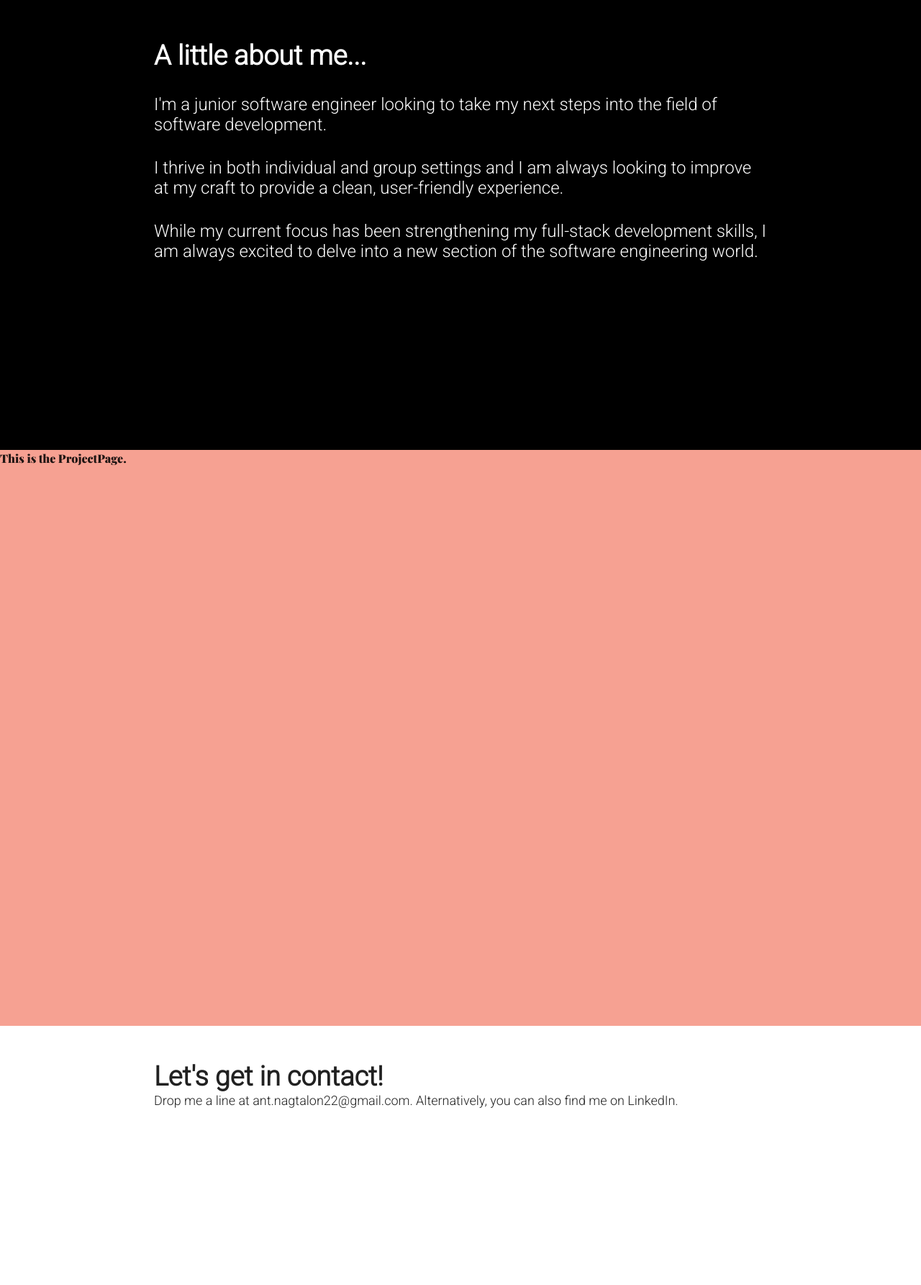
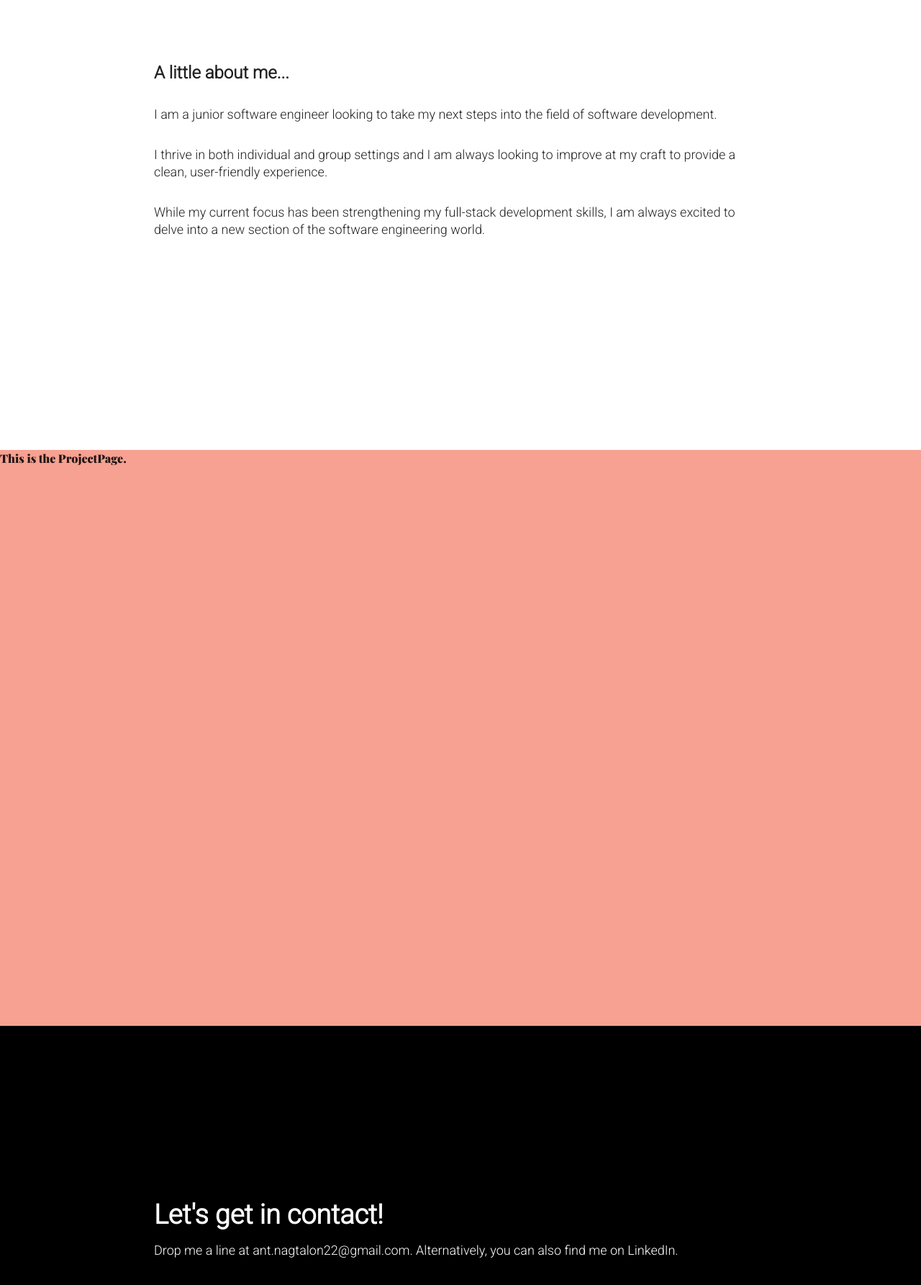
Before and after one commit to allen-nagtalon/portfolio-site, a React (Create React App) app: page / in a window 1280 px wide. Shown: the part 975-2760 px from the top of the page at 72% size. Before the commit the page ends 2564 px from the top, so only its background shows below. Built offline with nearby package versions, Linux system fonts and the light colour scheme.

Commit message:
Text and spacing adjustments

```diff
--- a/src/components/Footer/Footer.js
+++ b/src/components/Footer/Footer.js
@@ -6,22 +6,27 @@ const Footer = _ => {
     <AppBar
       position='static'
       elevation={0}
-      color='transparent'
       sx={{
-        py: 6
+        py: 30
       }}
     >
       <Toolbar>
         <Container maxWidth='md'>
-          <Box sx={{ flexGrow: 1 }}>
-            <Typography variant='h1'>
-              Let's get in contact!
-            </Typography>
-            <Typography variant='h5'>
-              Drop me a line at ant.nagtalon22@gmail.com. Alternatively, you can also find me on LinkedIn.
-            </Typography>
+          <Box
+            sx={{
+              display: 'flex',
+              flexDirection: 'row'
+            }}
+          >
+            <Box sx={{ flexGrow: 2 }}>
+              <Typography variant='h1' mb={2}>
+                Let's get in contact!
+              </Typography>
+              <Typography variant='h5'>
+                Drop me a line at ant.nagtalon22@gmail.com. Alternatively, you can also find me on LinkedIn.
+              </Typography>
+            </Box>
           </Box>
-
         </Container>
       </Toolbar>
     </AppBar>
--- a/src/pages/AboutPage/AboutPage.js
+++ b/src/pages/AboutPage/AboutPage.js
@@ -9,44 +9,38 @@ const AboutPage = _ => {
         width: '100vw',
         height: '100vh',
         alignItems: 'center',
-        bgcolor: 'primary.main'
       }}
     >
       <Container
         maxWidth='md'
       >
         <Typography
-          variant='h1'
+          variant='h3'
           py={2}
-          sx={{ color: 'white.main' }}
         >
           A little about me...
         </Typography>
         <Typography
-          variant='h3'
+          variant='h5'
           py={2}
-          sx={{ color: 'white.main' }}
         >
-          I'm a junior software engineer looking to take my next steps into the field of software development.
+          I am a junior software engineer looking to take my next steps into the field of software development.
         </Typography>
         <Typography
-          variant='h3'
+          variant='h5'
           py={2}
-          sx={{ color: 'white.main' }}
         >
           I thrive in both individual and group settings and I am always looking to improve at my craft to provide a clean, user-friendly experience.
         </Typography>
         <Typography
-          variant='h3'
+          variant='h5'
           py={2}
-          sx={{ color: 'white.main' }}
         >
           While my current focus has been strengthening my full-stack development skills, I am always excited to delve into a new section of the software engineering world.
         </Typography>
         <Typography
           variant='h5'
           py={2}
-          sx={{ color: 'white.main' }}
         >
 
         </Typography>
--- a/src/theme.js
+++ b/src/theme.js
@@ -29,6 +29,7 @@ let theme = createTheme({
     h3: {
       fontFamily: 'Roboto',
       fontSize: '1.6rem',
+      fontWeight: 'bold'
     },
     h5: {
       fontFamily: 'Roboto',
```
